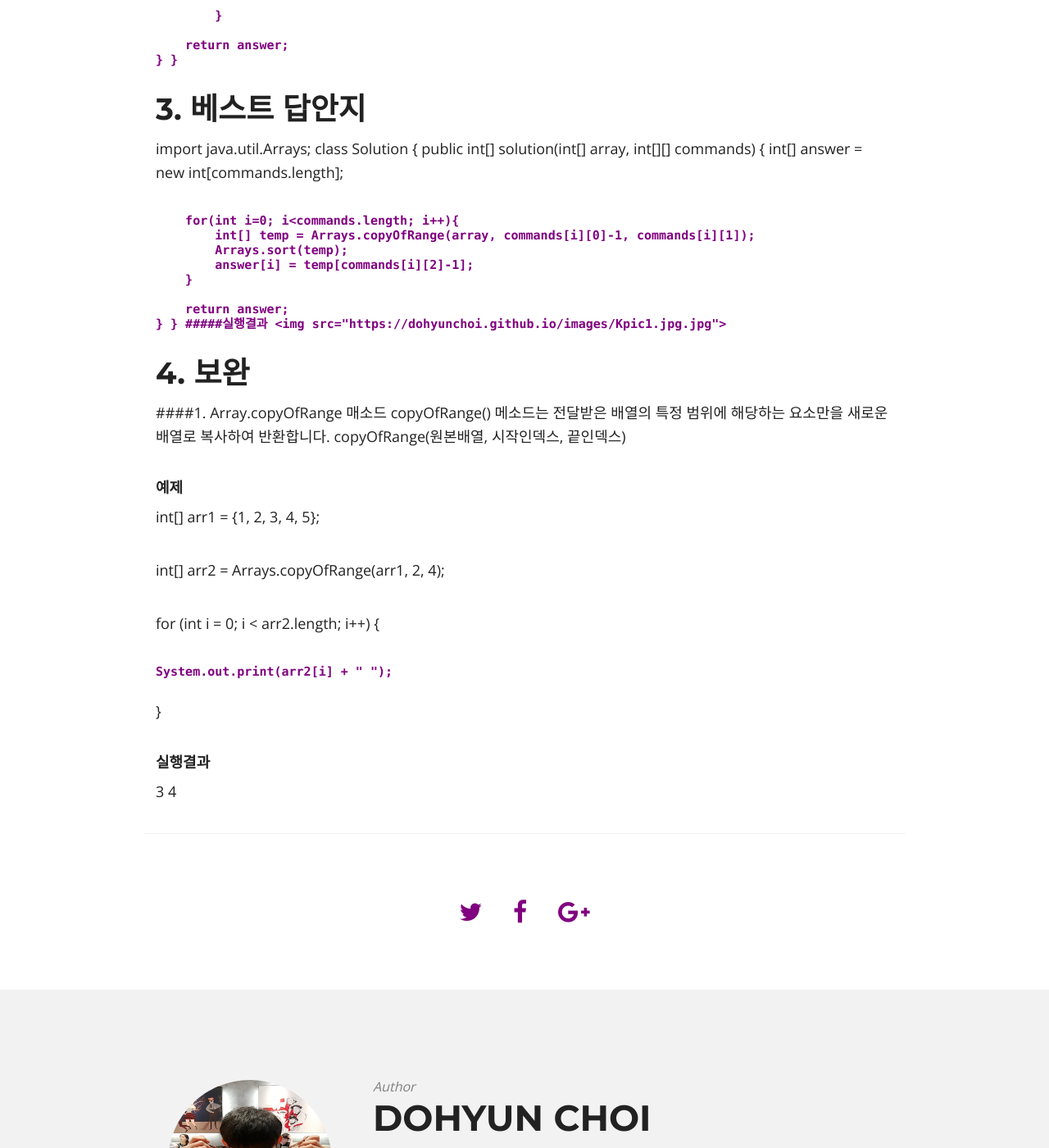
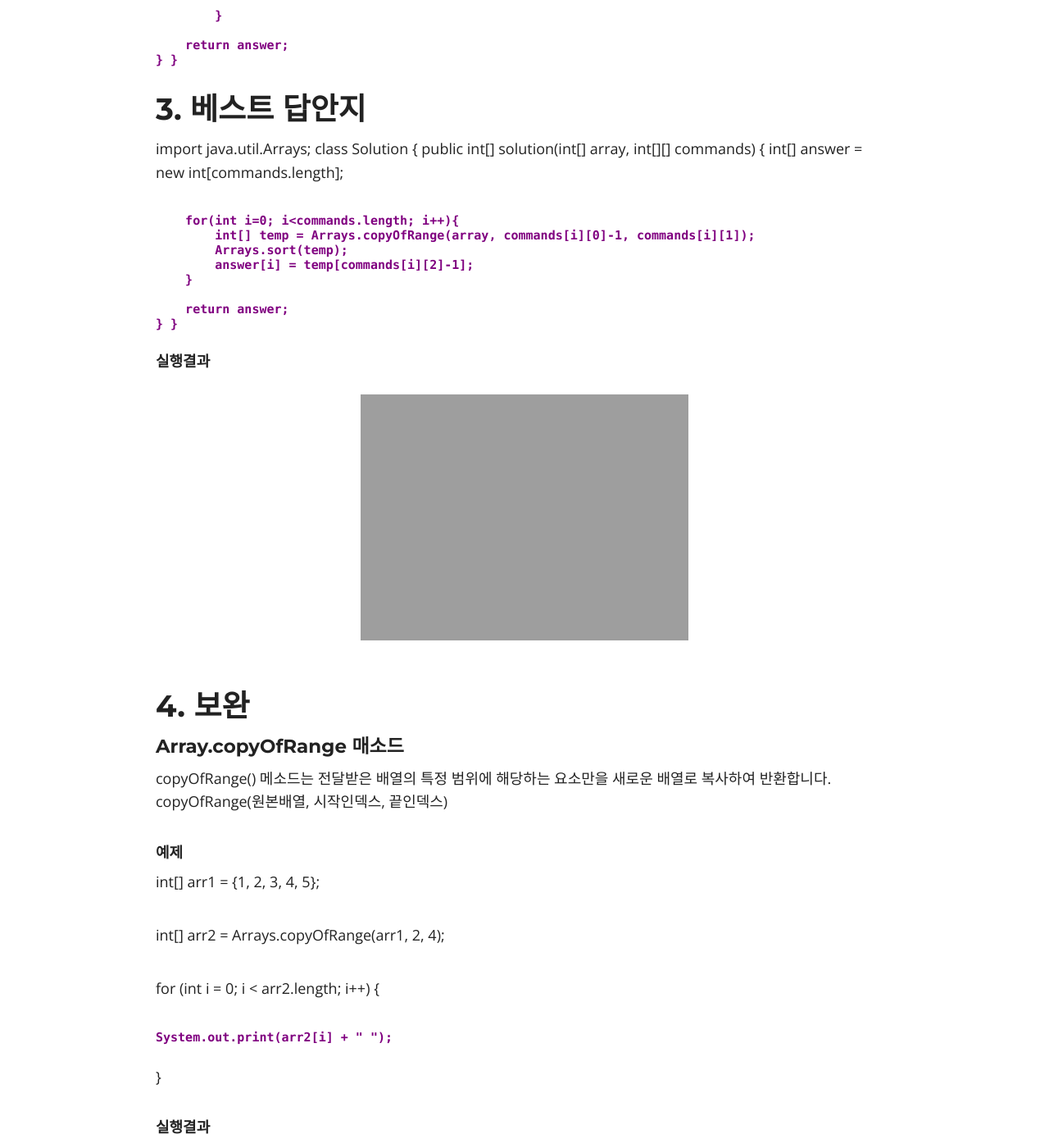
Before and after one commit to DoHyunChoi/dohyunchoi.github.io, a Jekyll site: the page built from _posts/2020-03-04-K번째 수.markdown, in a window 1280 px wide and 1400 px high, scrolled down 1538 px. Shown: the whole window at 82% size. Built offline with Jekyll 4.4.1, drawn with Linux system fonts in a browser that asks for light colours; nearby versions of some CDN libraries; comment, search, counter and statistics services are not loaded.

Commit message:
Update and rename 2020-03-04-K번째 수 .markdown to 2020-03-04-K번째 수.markdown

```diff
--- a/_posts/2020-03-04-K번째 수 .markdown
+++ b/_posts/2020-03-04-K번째 수.markdown
@@ -1,6 +1,6 @@
 ---
 layout: post
-title: "프로그래머스 코딩테스트 Level 1 문제 K번째 수"
+title: "프로그래머스       코딩테스트 Level 1 문제 K번째 수"
 description:
 headline:
 modified: 2020-03-04
@@ -39,6 +39,10 @@
 
 
 ## 2. 내 코드
+
+
+
+
 import java.util.*;
 import java.util.Arrays;
 
@@ -71,6 +75,10 @@
 
 ## 3. 베스트 답안지
 
+
+
+
+
 import java.util.Arrays;
 class Solution {
     public int[] solution(int[] array, int[][] commands) {
@@ -85,11 +93,20 @@
         return answer;
     }
 }
-#####실행결과
-<img src="{{ site.url }}/images/Kpic1.jpg.jpg">
+
+
+
+
+
+##### 실행결과
+<img src="{{ site.url }}/images/Kpic1.jpg">
+
+
+
+
 
 ## 4. 보완
-####1. Array.copyOfRange 매소드
+#### Array.copyOfRange 매소드
 copyOfRange() 메소드는 전달받은 배열의 특정 범위에 해당하는 요소만을 새로운 배열로 복사하여 반환합니다.
 copyOfRange(원본배열, 시작인덱스, 끝인덱스)
 ##### 예제
```
